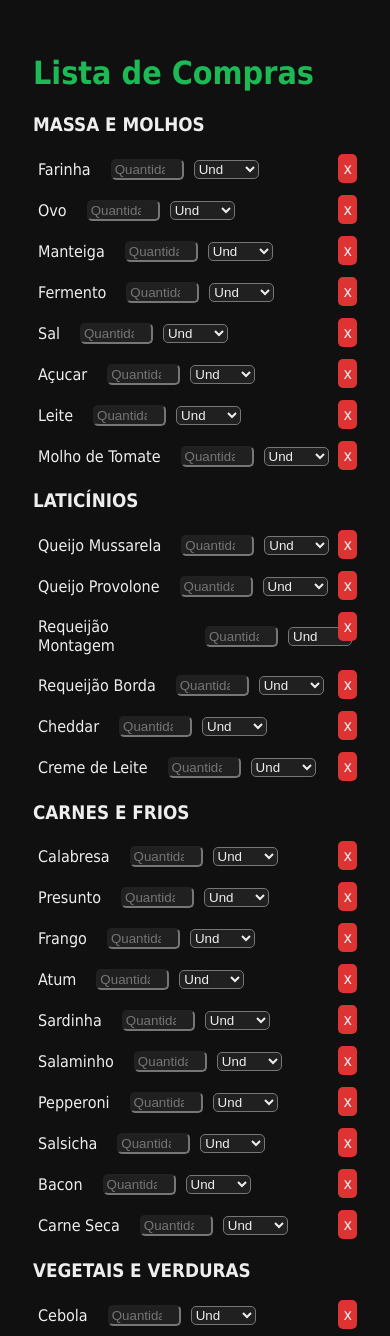
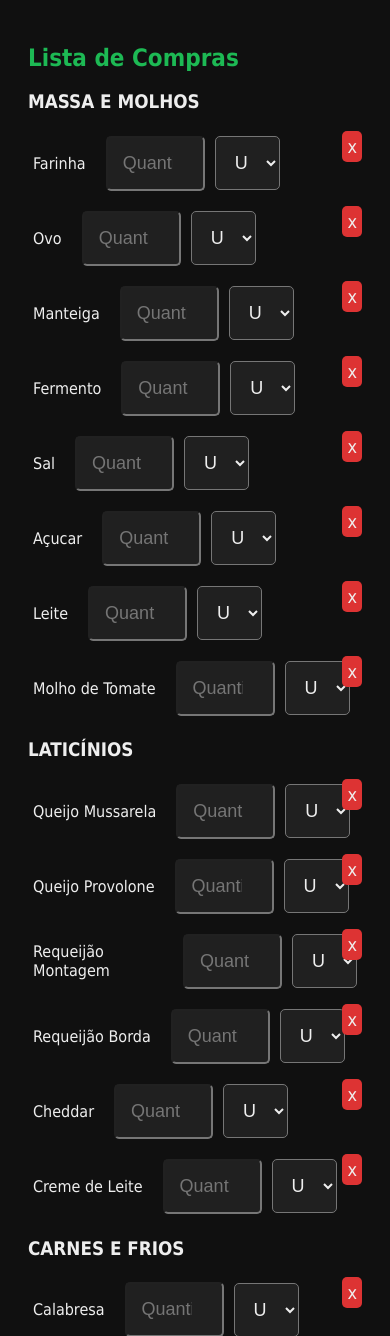
Before and after one commit to chardpro/buylist, a Flask app: page / in a window 390 px wide. Shown: the top 1336 px of the page. Run offline with Flask 3, Linux system fonts and the light colour scheme; data comes from the database, SQL or seed files in the repository.

Commit message:
Update index.html

```diff
--- a/templates/index.html
+++ b/templates/index.html
@@ -71,8 +71,22 @@ select {
 }
 
 @media (max-width: 600px) {
-    body {
-        padding: 25px;
+  body {
+        padding: 20px;
+    }
+
+    h1 {
+        font-size: 24px;
+    }
+
+    a, button {
+        padding: 15px 20px;
+        font-size: 18px;
+    }
+
+    input, select {
+        padding: 15px;
+        font-size: 18px;
     }
 }
 
```
